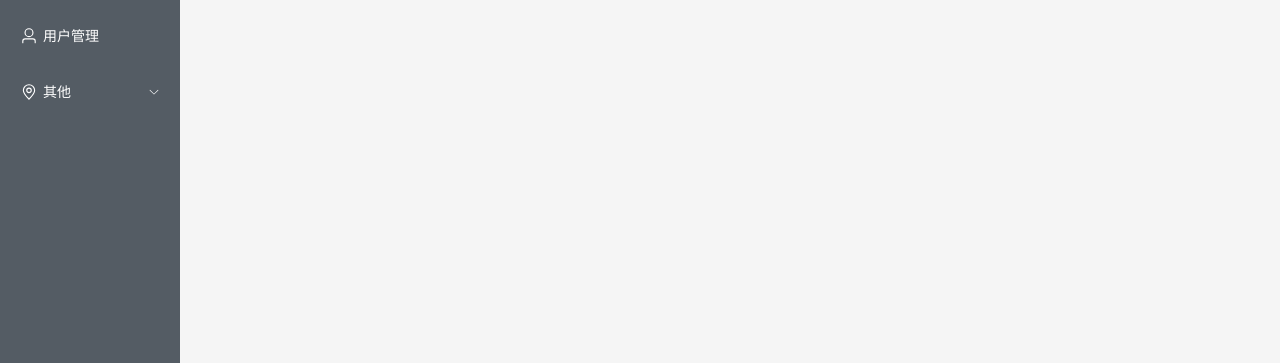
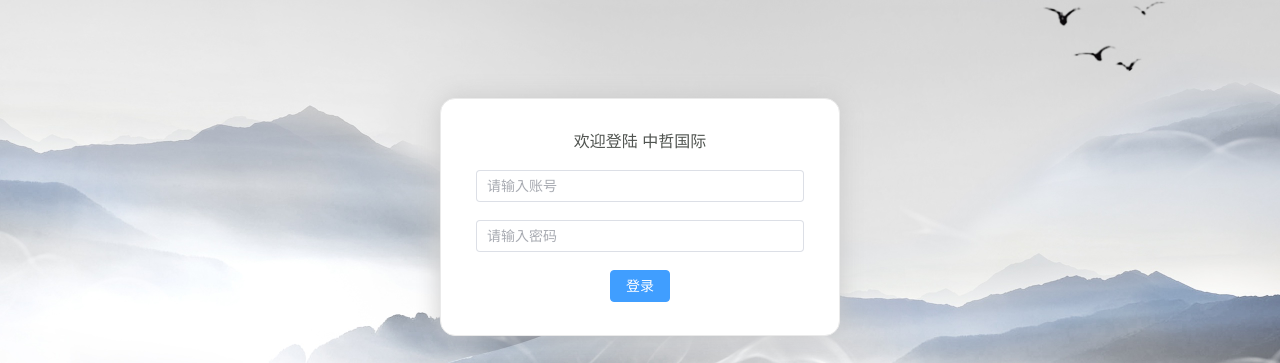
Before and after one commit to OuHouRai/vite-project, a Vue app: page / in a window 1280 px wide. Shown: the part 152-515 px from the top of the page. Built offline with nearby package versions, Linux system fonts and the light colour scheme.

Commit message:
登陆页面

```diff
--- a/components.d.ts
+++ b/components.d.ts
@@ -8,8 +8,12 @@ export {}
 declare module 'vue' {
   export interface GlobalComponents {
     ElAside: typeof import('element-plus/es')['ElAside']
+    ElButton: typeof import('element-plus/es')['ElButton']
     ElContainer: typeof import('element-plus/es')['ElContainer']
+    ElForm: typeof import('element-plus/es')['ElForm']
+    ElFormItem: typeof import('element-plus/es')['ElFormItem']
     ElHeader: typeof import('element-plus/es')['ElHeader']
+    ElInput: typeof import('element-plus/es')['ElInput']
     ElMain: typeof import('element-plus/es')['ElMain']
     ElMenu: typeof import('element-plus/es')['ElMenu']
     ElMenuItem: typeof import('element-plus/es')['ElMenuItem']
--- a/src/router/index.js
+++ b/src/router/index.js
@@ -1,20 +1,26 @@
-import { createRouter, createWebHashHistory } from "vue-router";
+import { createRouter, createWebHashHistory } from "vue-router"
 
-import Main from "@/views/main/index.vue";
+import Main from "@/views/main/index.vue"
+import Login from "@/views/login/login.vue"
 
 //制定路由规则
 const routes = [
   {
-    path: "/",
+    path: "/main",
     name: "main",
     component: () => Main,
   },
-];
+  {
+    path: "/",
+    name: "login",
+    component: () => Login,
+  },
+]
 
 const router = createRouter({
   //设置路由模式
   history: createWebHashHistory(),
   routes,
-});
+})
 
-export default router;
+export default router
--- /dev/null
+++ b/src/views/login/login.vue
@@ -0,0 +1,69 @@
+<script setup>
+  import { reactive, getCurrentInstance } from 'vue'
+  import { useRouter } from 'vue-router'
+
+  const router = useRouter()
+  const { proxy } = getCurrentInstance()
+
+  const loginForm = reactive({
+    username: '',
+    password: ''
+  })
+  const handleLogin = async () => {
+    // const res = await proxy.$api.getMenu(loginForm)
+    // console.log(res)
+    router.push('/main')
+  }
+</script>
+
+<template>
+  <div class="body-login">
+    <el-form :model="loginForm" class="login-container">
+      <h1>欢迎登陆 中哲国际</h1>
+      <el-form-item>
+        <el-input type="input" placeholder="请输入账号" v-model="loginForm.username">
+
+        </el-input>
+      </el-form-item>
+      <el-form-item>
+        <el-input type="password" placeholder="请输入密码" v-model="loginForm.password">
+
+        </el-input>
+      </el-form-item>
+      <el-form-item>
+        <el-button type="primary" @click="handleLogin">登录</el-button>
+      </el-form-item>
+    </el-form>
+  </div>
+</template>
+
+<style scoped lang="less">
+  .body-login {
+    width: 100%;
+    height: 100%;
+    background-image: url("../../assets/images/background.jpg");
+    background-size: 100%;
+    overflow: hidden;
+  }
+
+  .login-container {
+    width: 400px;
+    background-color: #fff;
+    border: 1px solid #eaeaea;
+    border-radius: 15px;
+    padding: 35px 35px 15px 35px;
+    box-shadow: 0 0 25px #cacaca;
+    margin: 250px auto;
+
+    h1 {
+      font-style: normal;
+      text-align: center;
+      margin-bottom: 20px;
+      color: #505450;
+    }
+
+    :deep(.el-form-item__content) {
+      justify-content: center;
+    }
+  }
+</style>
```
Also changed, not shown: src/assets/images/background.jpg (added), src/assets/images/background.png (deleted).
